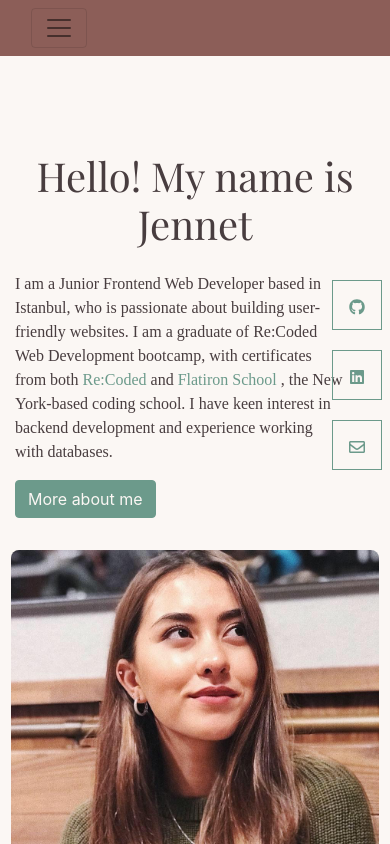
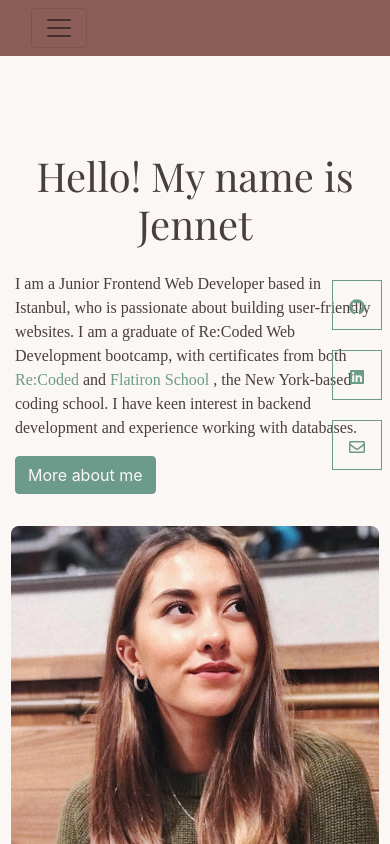
Before and after one commit to jennethydyrova/my-portfolio, a React (Create React App) app: page / in a window 390 px wide. Shown: the top 844 px of the page. Built offline with nearby package versions, Linux system fonts and the light colour scheme; a web font is replaced by a local one.

Commit message:
fix responsiveness issues

```diff
--- a/src/components/HomeMainInfo/index.scss
+++ b/src/components/HomeMainInfo/index.scss
@@ -112,6 +112,10 @@ img.greenyLine {
   }
 
   .aboutMe {
+    p {
+      padding-right: 0;
+    }
+
     h1 {
       text-align: center;
       margin-top: 0rem;
--- a/src/components/Technologies/index.js
+++ b/src/components/Technologies/index.js
@@ -56,6 +56,7 @@ const TechnologiesHome = () => {
           slidesToScroll: 3,
         },
       },
+
       {
         breakpoint: 576,
         settings: {
```
